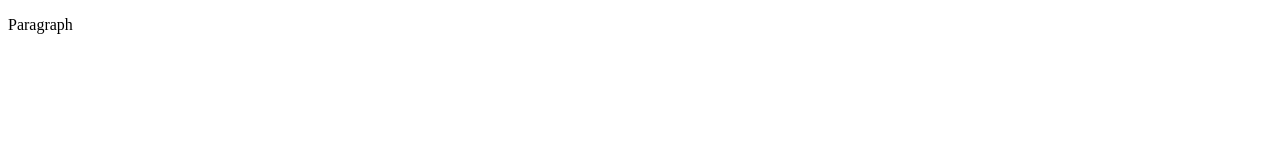
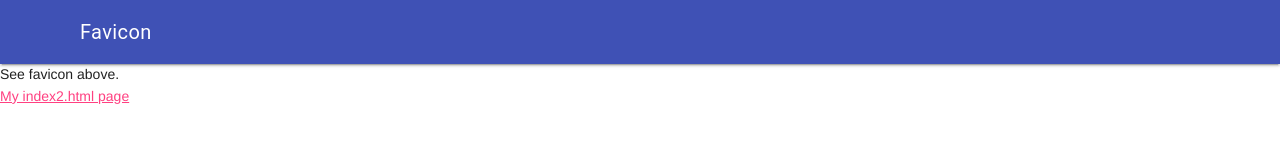
Before and after one commit to MTHS-ICS2O-2-2022/ICS2O-Unit-1-06-Ethan-Cleasby, a plain HTML site: page index.html in a window 1280 px wide. Drawn offline with nearby package versions, Linux system fonts and the light colour scheme.

Commit message:
update with favicon

```diff
--- a/index.html
+++ b/index.html
@@ -1,9 +1,39 @@
 <!DOCTYPE html>
-<html>
-  <head>
-    <title>Title</title>
-  </head>
-  <body>
-    <p>Paragraph</p>
-  </body>
+<!-- ICS2O-Unit1-05-HTML-Favicon -->
+<html lang="en-ca">
+<head>
+  <meta charset="utf-8" />
+  <meta name="description" content="My first webpage, with a favicon" />
+  <meta name="keywords" content="mths, ics2o" />
+  <meta name="author" content="Mr. Coxall" />
+  <meta name="viewport" content="width=device-width, initial-scale=1.0" />
+  <link rel="stylesheet" href="./css/style.css" />
+  <link rel="stylesheet" href="https://fonts.googleapis.com/icon?family=Material+Icons" />
+  <link rel="stylesheet" href="https://code.getmdl.io/1.3.0/material.indigo-pink.min.css" />
+  <link rel="apple-touch-icon" sizes="180x180" href="apple-touch-icon.png" />
+  <link rel="icon" type="image/png" sizes="32x32" href="favicon-32x32.png" />
+  <link rel="icon" type="image/png" sizes="16x16" href="favicon-16x16.png" />
+  <link rel="manifest" href="site.webmanifest" />
+  <link rel="apple-touch-icon" sizes="180x180" href="./apple-touch-icon.png" />
+  <link rel="icon" type="image/png" sizes="32x32" href="./favicon-32x32.png" />
+  <link rel="icon" type="image/png" sizes="16x16" href="./favicon-16x16.png" />
+  <link rel="manifest" href="./site.webmanifest" />
+  <title>My first webpage, with a favicon</title>
+</head>
+<body>
+  <script defer src="https://code.getmdl.io/1.3.0/material.min.js"></script>
+  <div class="mdl-layout mdl-js-layout mdl-layout--fixed-header">
+    <header class="mdl-layout__header">
+      <div class="mdl-layout__header-row">
+        <span class="mdl-layout-title">Favicon</span>
+      </div>
+    </header>
+    <main class="mdl-layout__content">
+      <div class="page-content">See favicon above.</div>
+      <p>
+        <a href="./index2.html">My index2.html page</a>
+      </p>
+    </main>
+  </div>
+</body>
 </html>
```
Also changed, not shown: android-chrome-192x192.png (added), android-chrome-512x512.png (added), apple-touch-icon.png (added), favicon-16x16.png (added), favicon-32x32.png (added), favicon.ico (added), site.webmanifest (added).
